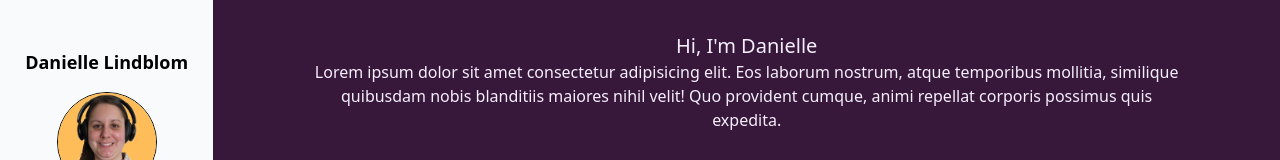
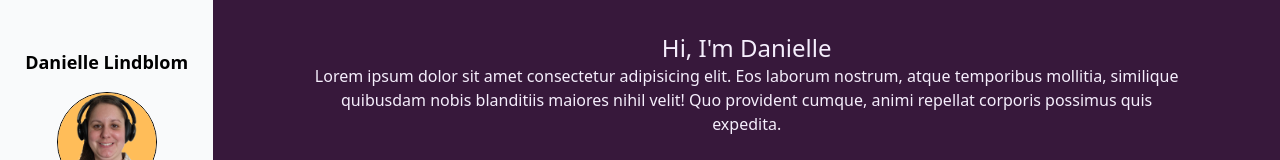
Before and after one commit to Danielle254/portfolio3, a Next.js app: page / in a window 1280 px wide. Shown: the top 160 px of the page. Built offline with nearby package versions, Linux system fonts and the light colour scheme.

Commit message:
style: increase text size for better readability

```diff
--- a/src/app/About.jsx
+++ b/src/app/About.jsx
@@ -3,7 +3,7 @@ import React from 'react'
 export default function About() {
   return (
     <div className='h-full md:min-h-screen max-w-4xl mx-auto py-8 px-2' id='about-section'>
-      <h2 className='text-xl'>Hi, I'm Danielle</h2>
+      <h2 className='text-2xl'>Hi, I'm Danielle</h2>
       <p>Lorem ipsum dolor sit amet consectetur adipisicing elit. Eos laborum nostrum, atque temporibus mollitia, similique quibusdam nobis blanditiis maiores nihil velit! Quo provident cumque, animi repellat corporis possimus quis expedita.</p>
     </div>
   )
```
